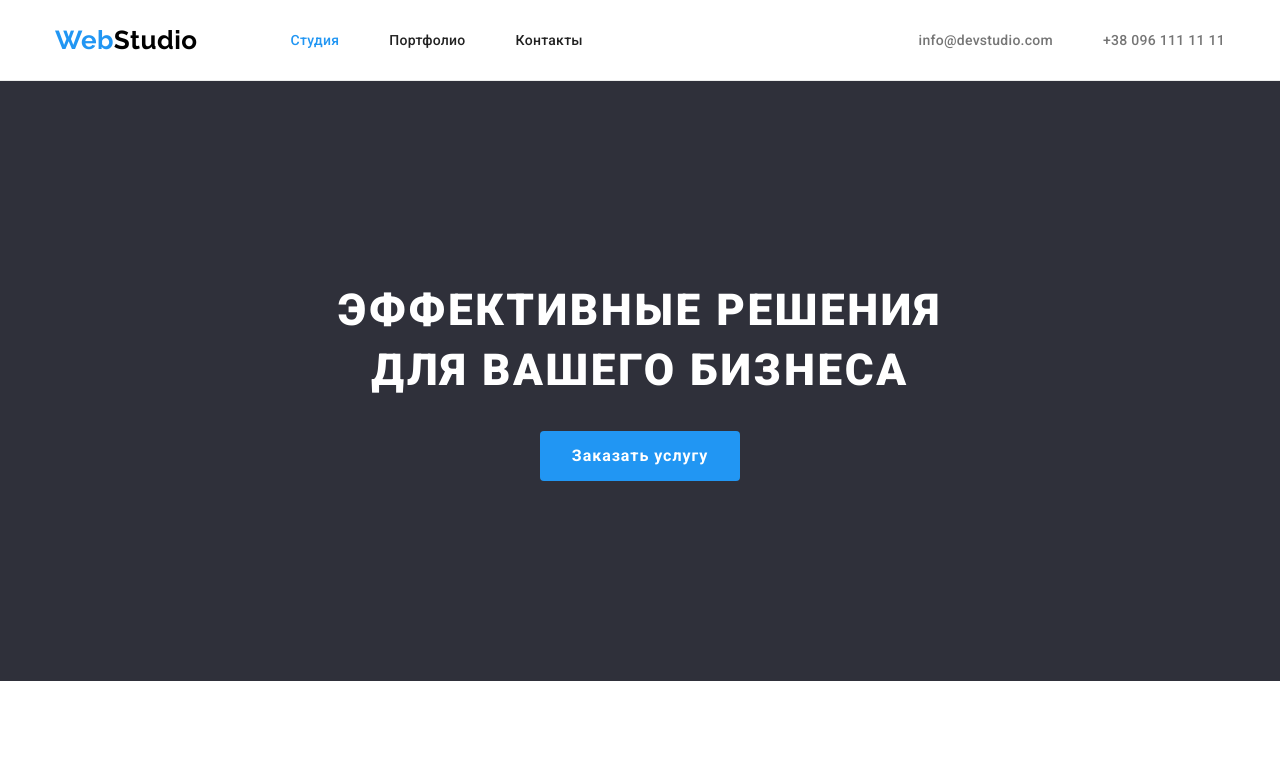
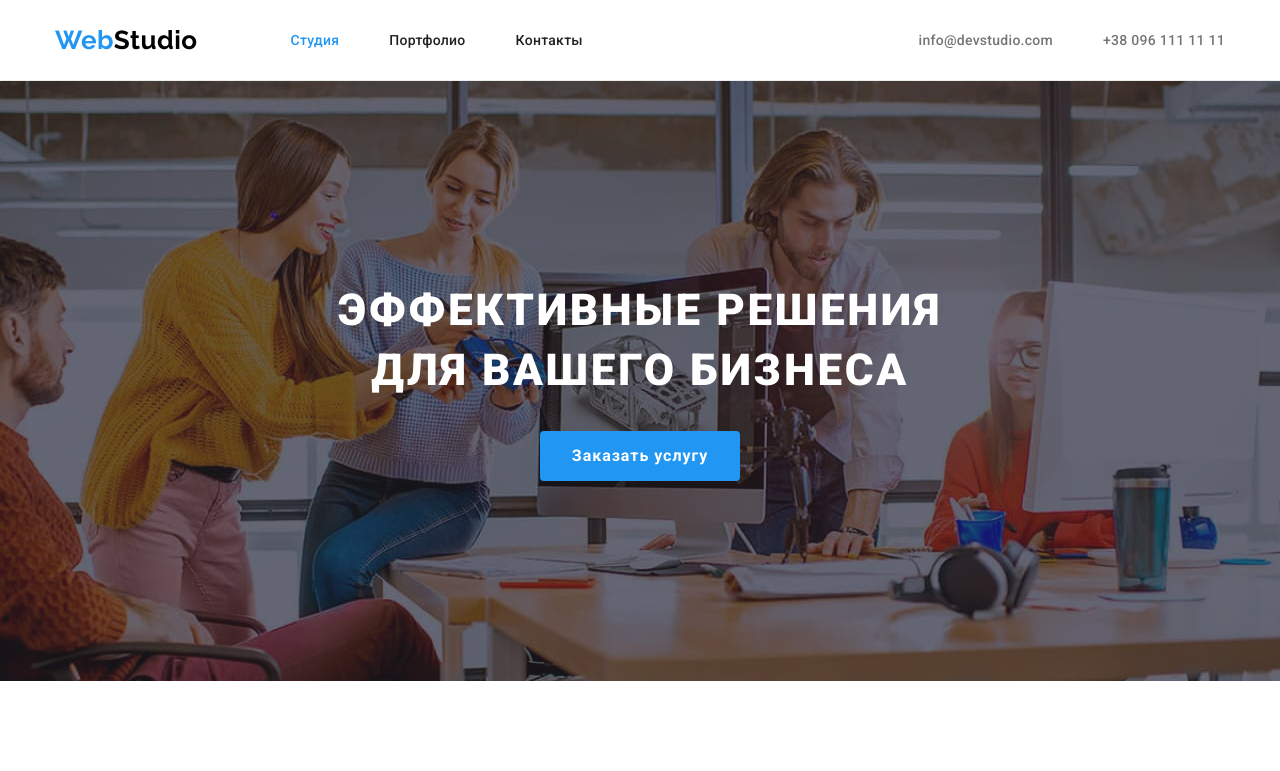
Before and after one commit to KsanaSal/goit-markup-hw-04, a plain HTML site: page index.html in a window 1280 px wide. Shown: the top 771 px of the page. Drawn offline with nearby package versions, Linux system fonts and the light colour scheme.

Commit message:
Додає фон до секції hero

```diff
--- a/css/styles.css
+++ b/css/styles.css
@@ -136,9 +136,18 @@ line-height: 1.192;
 /* main index */
 /* section hero */
 .hero {
+    height: 600px;
+    max-width: 1600px;
+    margin: auto;
     padding-top: 200px;
     padding-bottom: 200px;
 
+    background-image:
+    linear-gradient(rgba(47, 48, 58, 0.4), rgba(47, 48, 58, 0.4)),
+    url('../images/background-hero.jpg');
+    background-repeat: no-repeat;
+    background-position: center;
+    background-size: cover;
     background-color: var(--dark-background-color);
 }
 .slogan {
--- a/index.html
+++ b/index.html
@@ -4,7 +4,7 @@
     <meta charset="UTF-8" />
     <meta http-equiv="X-UA-Compatible" content="IE=edge" />
     <meta name="viewport" content="width=device-width, initial-scale=1.0" />
-    <title>goit-markup-hw-03</title>
+    <title>goit-markup-hw-04</title>
     <link rel="preconnect" href="https://fonts.googleapis.com" />
     <link rel="preconnect" href="https://fonts.gstatic.com" crossorigin />
     <link
```
Also changed, not shown: images/background-hero.jpg (added).
